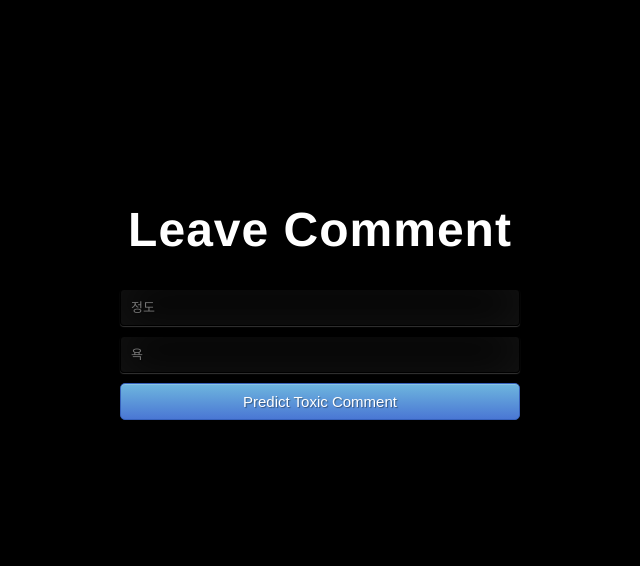
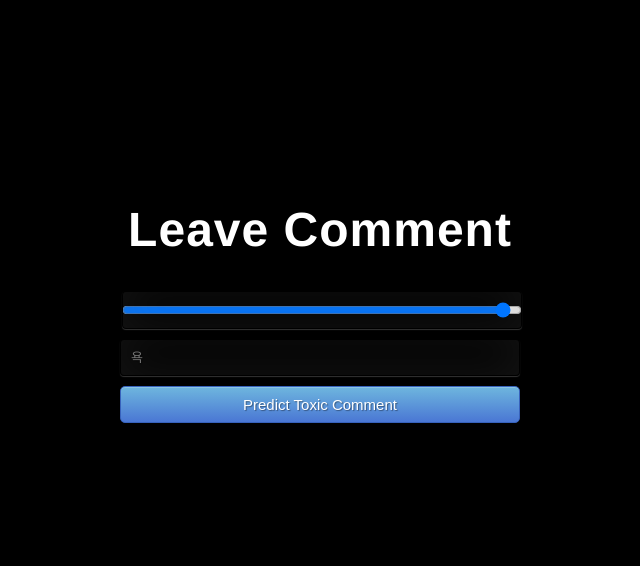
Before and after one commit to IamGroooooot/comment-filtering-backend, a Flask app: page / in a window 1280 px wide. Shown: the top 566 px of the page, without its empty margins (370-1010 px from the left). Run offline with Flask 2, Linux system fonts and the light colour scheme; parts of the project's set-up code (start-up, migrations or seed data) failed here and were passed over.

Commit message:
html 욕설 필터 강도의 input type을range type으로 수정함

```diff
--- a/templates/index.html
+++ b/templates/index.html
@@ -17,7 +17,7 @@
 
       <!-- Main Input For Receiving Query to our ML -->
       <form action="{{ url_for('predict')}}"method="post">
-        <input type="text" name="필터 정도" placeholder="정도" required="required" />
+        <input type="range" name="필터 정도" placeholder="정도" required="required" min="0" max="1" />
         <input type="text" name="욕" placeholder="욕" required="required" />
 
         <button type="submit" class="btn btn-primary btn-block btn-large">Predict Toxic Comment</button>
```
